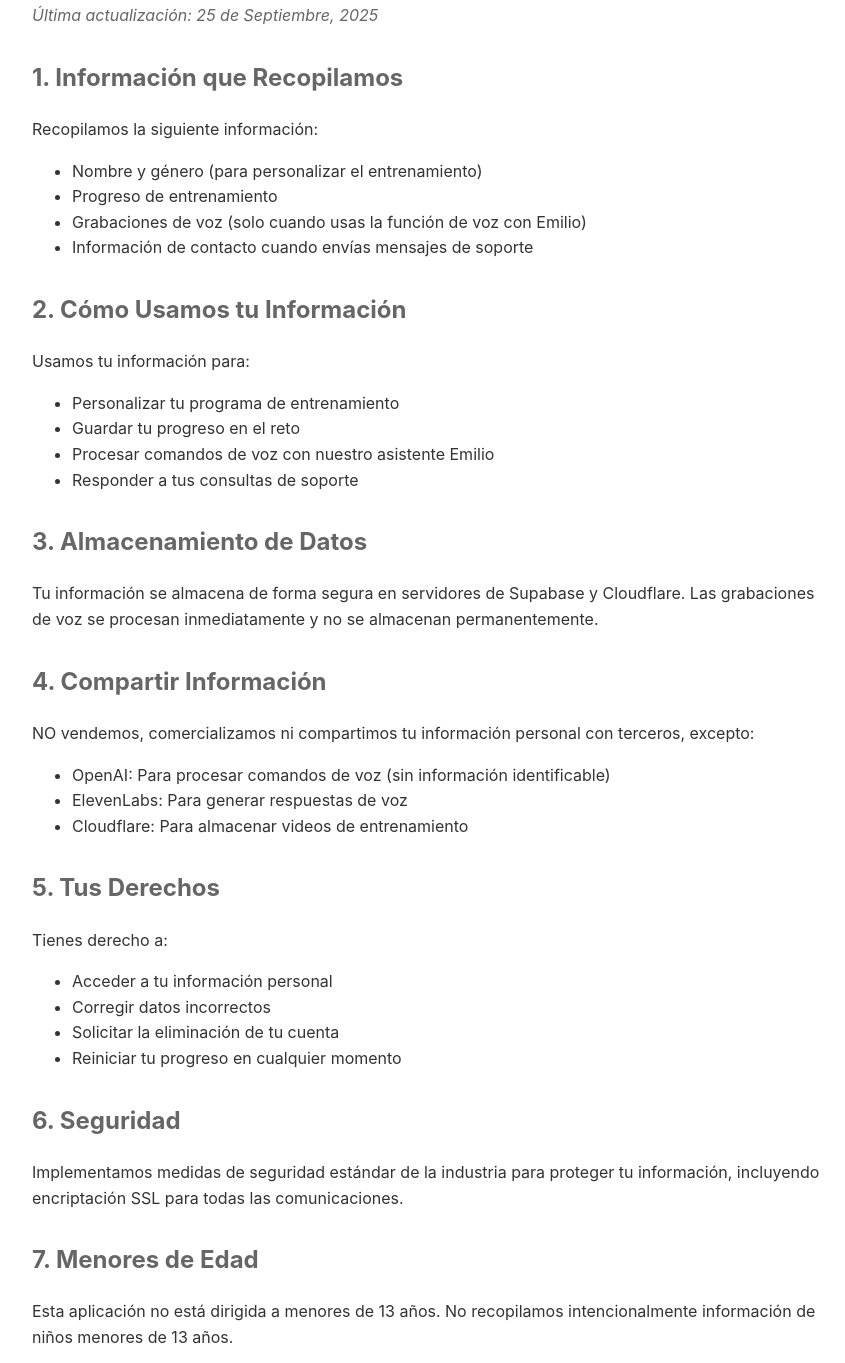
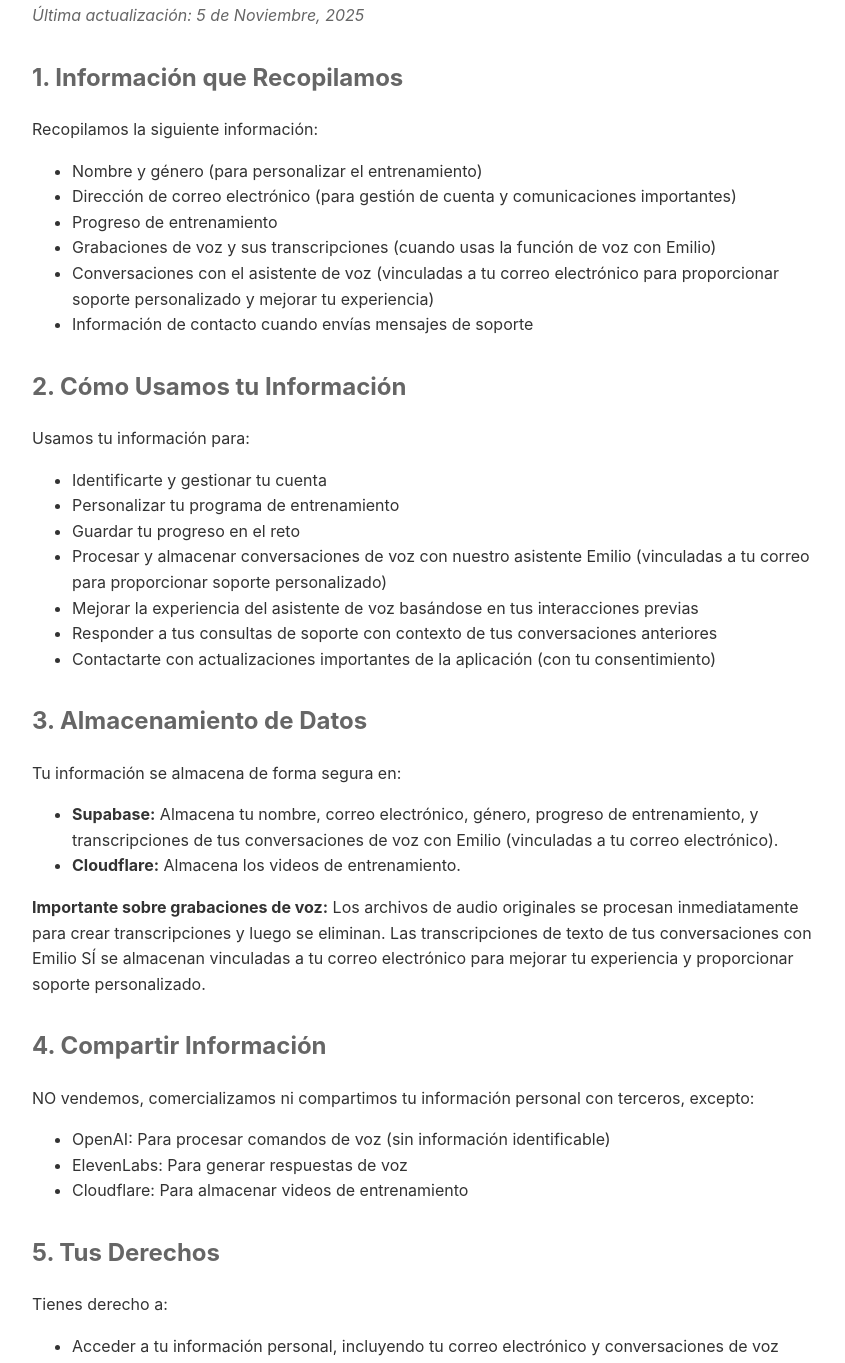
Before and after one commit to retoemilioborn/reto-born-legal, a plain HTML site: page privacy-policy.html in a window 1280 px wide. Shown: the part 111-1474 px from the top of the page, without its empty margins (208-1053 px from the left). Drawn offline with Linux system fonts and the light colour scheme.

Commit message:
Revise privacy policy with updated data practices
Updated privacy policy with additional information on data collection and usage.

```diff
--- a/privacy-policy.html
+++ b/privacy-policy.html
@@ -6,7 +6,8 @@
       <title>Política de Privacidad - Reto Born</title>
       <style>
           body {
-            font-family: -apple-system, BlinkMacSystemFont, 'Segoe UI', Roboto, sans-serif;
+              font-family: -apple-system, BlinkMacSystemFont, 'Segoe UI', Roboto,
+  sans-serif;
               line-height: 1.6;
               color: #333;
               max-width: 800px;
@@ -20,34 +21,60 @@
   </head>
   <body>
       <h1>Política de Privacidad - Reto Born</h1>
-    <p class="date">Última actualización: 25 de Septiembre, 2025</p>
+      <p class="date">Última actualización: 5 de Noviembre, 2025</p>
 
       <h2>1. Información que Recopilamos</h2>
       <p>Recopilamos la siguiente información:</p>
       <ul>
           <li>Nombre y género (para personalizar el entrenamiento)</li>
+          <li>Dirección de correo electrónico (para gestión de cuenta y
+  comunicaciones importantes)</li>
           <li>Progreso de entrenamiento</li>
-        <li>Grabaciones de voz (solo cuando usas la función de voz con Emilio)</li>
+          <li>Grabaciones de voz y sus transcripciones (cuando usas la función de
+  voz con Emilio)</li>
+          <li>Conversaciones con el asistente de voz (vinculadas a tu correo
+  electrónico para proporcionar soporte personalizado y mejorar tu
+  experiencia)</li>
           <li>Información de contacto cuando envías mensajes de soporte</li>
       </ul>
 
       <h2>2. Cómo Usamos tu Información</h2>
       <p>Usamos tu información para:</p>
       <ul>
+          <li>Identificarte y gestionar tu cuenta</li>
           <li>Personalizar tu programa de entrenamiento</li>
           <li>Guardar tu progreso en el reto</li>
-        <li>Procesar comandos de voz con nuestro asistente Emilio</li>
-        <li>Responder a tus consultas de soporte</li>
+          <li>Procesar y almacenar conversaciones de voz con nuestro asistente
+  Emilio (vinculadas a tu correo para proporcionar soporte personalizado)</li>
+          <li>Mejorar la experiencia del asistente de voz basándose en tus
+  interacciones previas</li>
+          <li>Responder a tus consultas de soporte con contexto de tus
+  conversaciones anteriores</li>
+          <li>Contactarte con actualizaciones importantes de la aplicación (con tu
+   consentimiento)</li>
       </ul>
 
       <h2>3. Almacenamiento de Datos</h2>
-    <p>Tu información se almacena de forma segura en servidores de Supabase y Cloudflare.
-    Las grabaciones de voz se procesan inmediatamente y no se almacenan permanentemente.</p>
+      <p>Tu información se almacena de forma segura en:</p>
+      <ul>
+          <li><strong>Supabase:</strong> Almacena tu nombre, correo electrónico,
+  género, progreso de entrenamiento, y transcripciones de tus conversaciones de
+  voz con Emilio (vinculadas a tu correo electrónico).</li>
+          <li><strong>Cloudflare:</strong> Almacena los videos de
+  entrenamiento.</li>
+      </ul>
+      <p><strong>Importante sobre grabaciones de voz:</strong> Los archivos de
+  audio originales se procesan inmediatamente para crear transcripciones y luego
+  se eliminan. Las transcripciones de texto de tus conversaciones con Emilio SÍ se
+   almacenan vinculadas a tu correo electrónico para mejorar tu experiencia y
+  proporcionar soporte personalizado.</p>
 
       <h2>4. Compartir Información</h2>
-    <p>NO vendemos, comercializamos ni compartimos tu información personal con terceros, excepto:</p>
+      <p>NO vendemos, comercializamos ni compartimos tu información personal con
+  terceros, excepto:</p>
       <ul>
-        <li>OpenAI: Para procesar comandos de voz (sin información identificable)</li>
+          <li>OpenAI: Para procesar comandos de voz (sin información
+  identificable)</li>
           <li>ElevenLabs: Para generar respuestas de voz</li>
           <li>Cloudflare: Para almacenar videos de entrenamiento</li>
       </ul>
@@ -55,22 +82,33 @@
       <h2>5. Tus Derechos</h2>
       <p>Tienes derecho a:</p>
       <ul>
-        <li>Acceder a tu información personal</li>
+          <li>Acceder a tu información personal, incluyendo tu correo electrónico
+  y conversaciones de voz</li>
           <li>Corregir datos incorrectos</li>
-        <li>Solicitar la eliminación de tu cuenta</li>
+          <li>Solicitar la eliminación de tu cuenta y todos los datos asociados
+  (incluyendo correo electrónico, progreso, y transcripciones de voz)</li>
+          <li>Solicitar una copia de tus datos en formato legible</li>
           <li>Reiniciar tu progreso en cualquier momento</li>
+          <li>Revocar tu consentimiento para el almacenamiento de conversaciones
+  de voz</li>
       </ul>
+      <p>Para ejercer cualquiera de estos derechos, contáctanos en
+  <strong>support@retoborn.com</strong>. Responderemos a tu solicitud dentro de 30
+   días.</p>
 
       <h2>6. Seguridad</h2>
-    <p>Implementamos medidas de seguridad estándar de la industria para proteger tu información,
+      <p>Implementamos medidas de seguridad estándar de la industria para proteger
+   tu información,
       incluyendo encriptación SSL para todas las comunicaciones.</p>
 
       <h2>7. Menores de Edad</h2>
-    <p>Esta aplicación no está dirigida a menores de 13 años. No recopilamos intencionalmente
+      <p>Esta aplicación no está dirigida a menores de 13 años. No recopilamos
+  intencionalmente
       información de niños menores de 13 años.</p>
 
       <h2>8. Cambios a esta Política</h2>
-    <p>Podemos actualizar esta política ocasionalmente. Te notificaremos de cambios significativos
+      <p>Podemos actualizar esta política ocasionalmente. Te notificaremos de
+  cambios significativos
       a través de la aplicación.</p>
 
       <h2>9. Contacto</h2>
```
Lines whose indentation alone changed are shown as unchanged.
